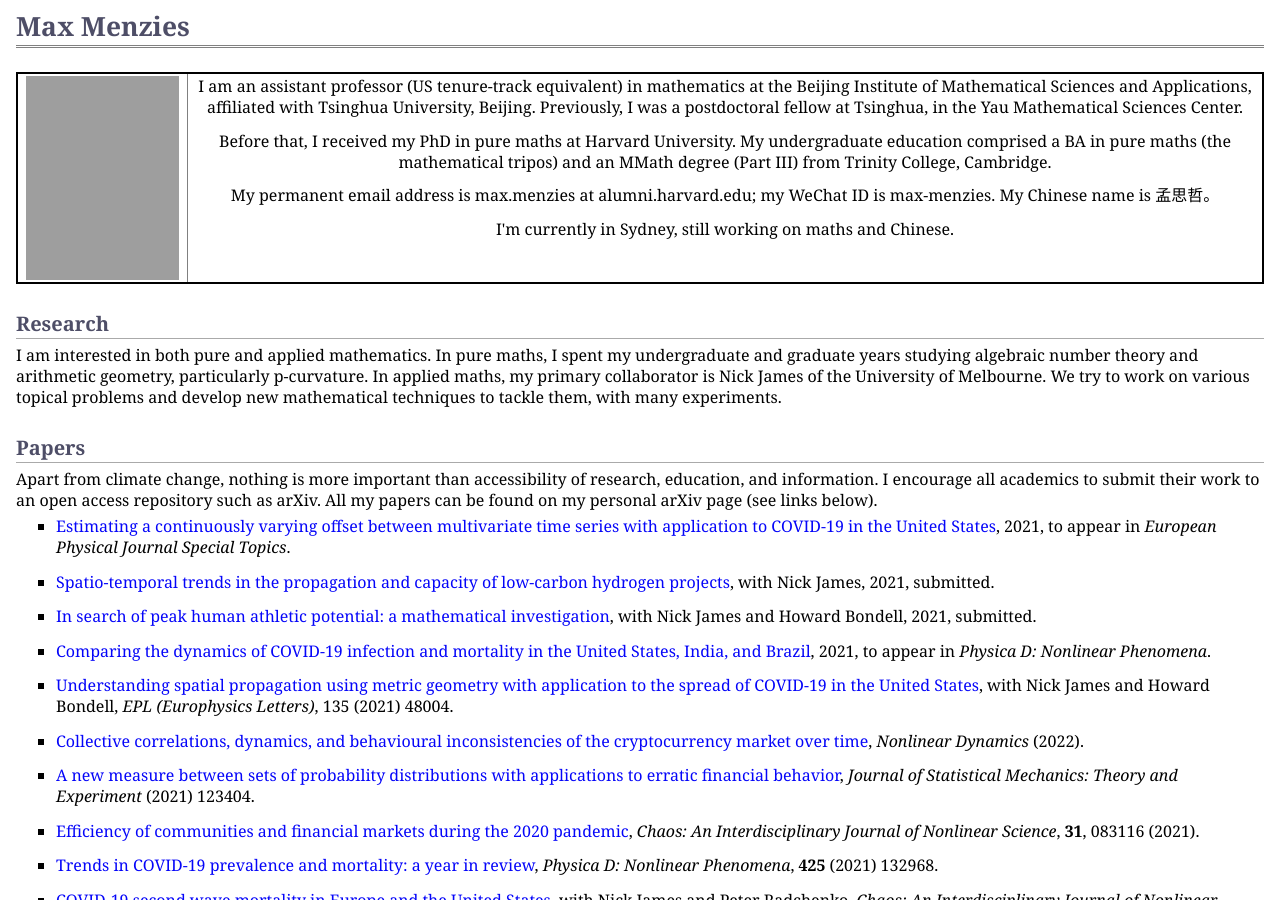
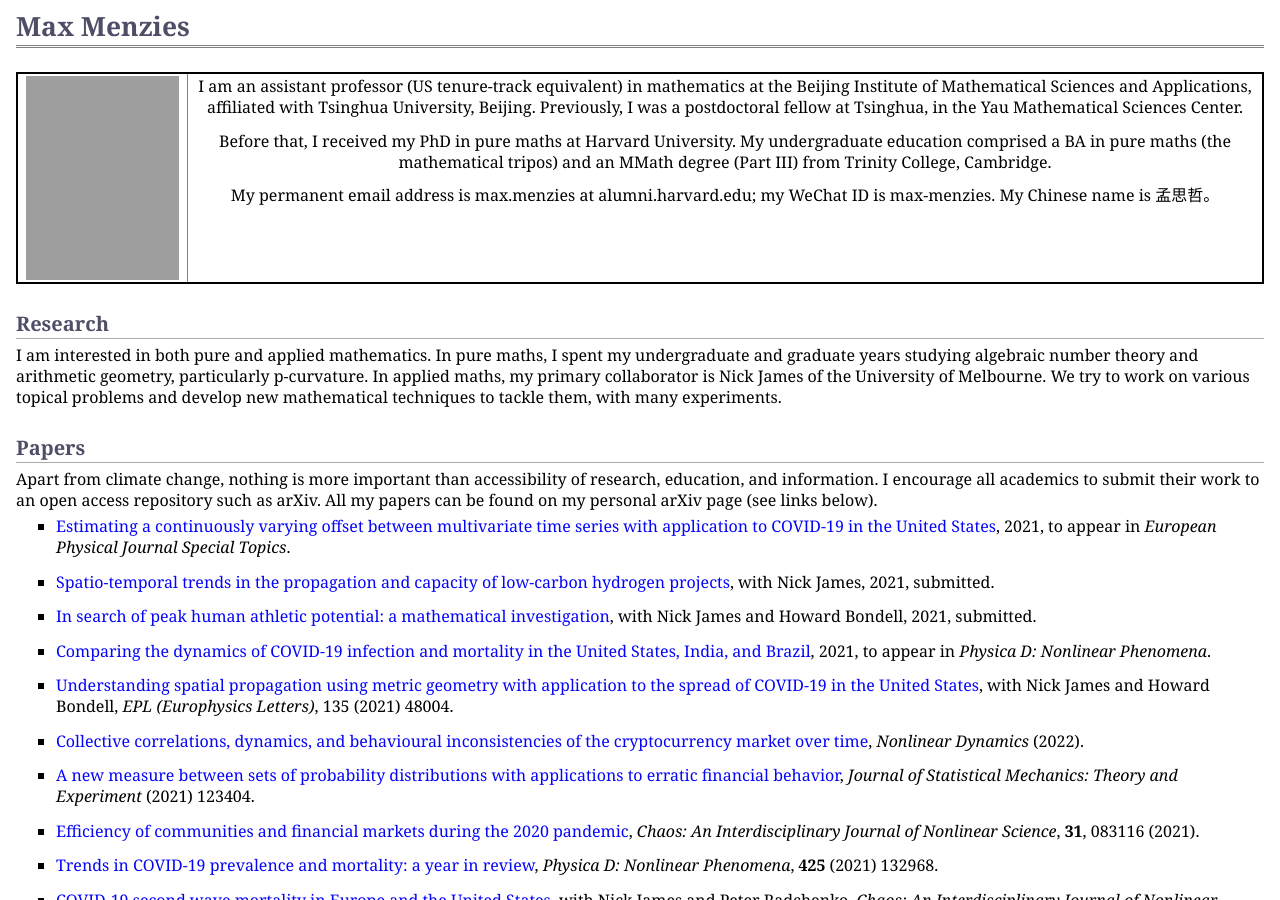
Before and after one commit to MaxMenzies/maxmenzies.com, a Jekyll site: the page index.html, which Jekyll copies as it is, in a window 1280 px wide and 900 px high. Built offline with Jekyll 4.4.1, drawn with Linux system fonts in a browser that asks for light colours; grey boxes are pictures that could not be loaded.

Commit message:
Update index.html

```diff
--- a/index.html
+++ b/index.html
@@ -29,9 +29,7 @@
     <p>
     My permanent email address is max.menzies at alumni.harvard.edu; my WeChat ID is max-menzies. My Chinese name is 孟思哲。
    </p>
-   <p>
-    I'm currently in Sydney, still working on maths and Chinese.
-    </p>
+
 
 
 
```
